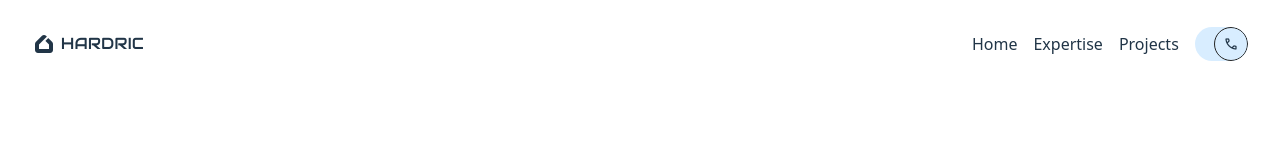
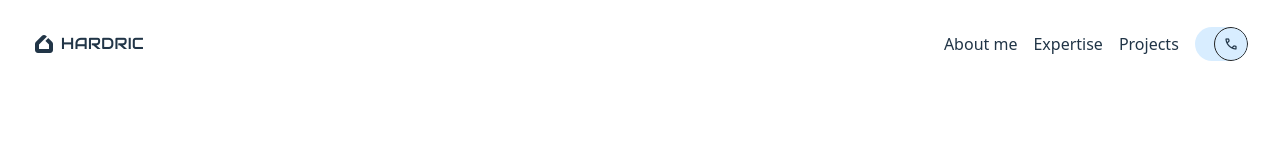
Before and after one commit to awayanrichardjr/my-react-portfolio, a React (Vite) app: page / in a window 1280 px wide. Shown: the top 160 px of the page. Built offline with nearby package versions, Linux system fonts and the light colour scheme; a web font is replaced by a local one.

Commit message:
update navigation links

```diff
--- a/src/components/nav/App.jsx
+++ b/src/components/nav/App.jsx
@@ -29,7 +29,7 @@ function App() {
         <ul className="links">
           <li>
             <a href="#">
-              <p>Home</p>
+              <p>About me</p>
             </a>
           </li>
           <li>
@@ -61,7 +61,7 @@ function App() {
           <div className="menu-content" id="menu-content">
             <li>
               <a href="#">
-                <p>Home</p>
+                <p>About me</p>
               </a>
             </li>
             <li>
```
